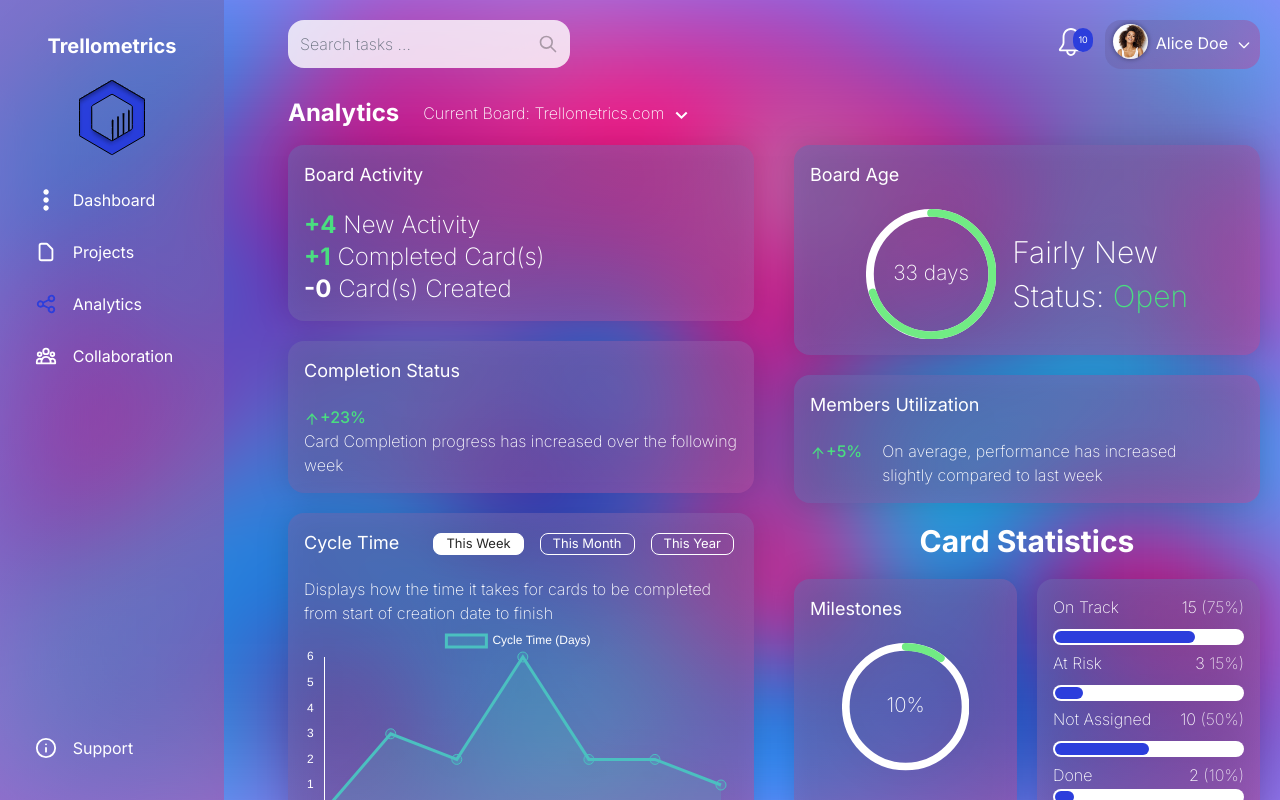
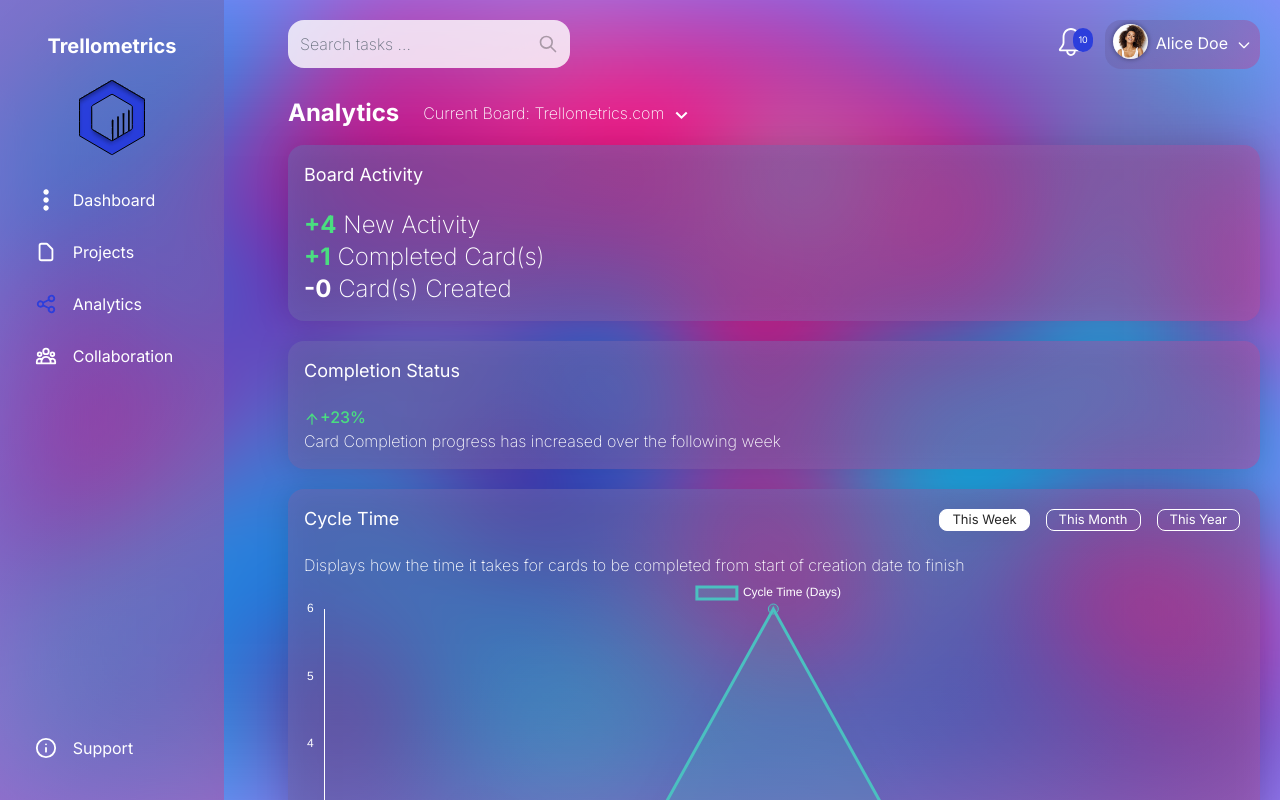
Before and after one commit to pixelRena/Trello-Dashboard, a Next.js app: page /analytics in a window 1280 px wide. Built offline with nearby package versions, Linux system fonts and the light colour scheme.

Commit message:
Testing vercel app deployment issues

```diff
--- a/components/analytics-items/analytics-card.component.jsx
+++ b/components/analytics-items/analytics-card.component.jsx
@@ -81,7 +81,7 @@ export default function AnalyticsCard() {
         </div>
 
 
-        <div className=" flex flex-col lg:flex-col pt-3 pb-5 gap-5 w-full">
+        {/* <div className=" flex flex-col lg:flex-col pt-3 pb-5 gap-5 w-full">
             <CardTemplate title="Board Age" additionalContentClasses="flex flex-row justify-center gap-4">
                 <div className="w-[30%]">
                 <CircularProgressbar value={70} text={"33 days"}
@@ -151,7 +151,7 @@ export default function AnalyticsCard() {
                     <div className="font-extrabold text-8xl text-center ">2</div>
                 </CardTemplate>
             </div>
-        </div>
+        </div> */}
     </div>
     );
 }
```
